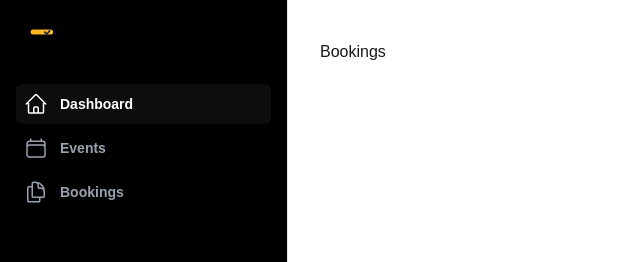
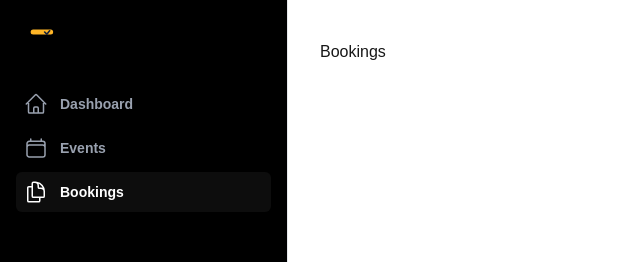
Before and after one commit to shristi-gupta21/slotly, a Next.js app: page /bookings in a window 1280 px wide. Shown: the top 262 px of the page, without its empty margins (0-640 px from the left). Built offline with nearby package versions, Linux system fonts and the light colour scheme.

Commit message:
side nav click css fix

```diff
--- a/components/sidebar/index.tsx
+++ b/components/sidebar/index.tsx
@@ -14,6 +14,7 @@ import {
   HomeIcon,
   XMarkIcon,
 } from "@heroicons/react/24/outline";
+import { usePathname } from "next/navigation";
 
 const navigation = [
   { name: "Dashboard", href: "/dashboard", icon: HomeIcon, current: true },
@@ -33,6 +34,7 @@ function classNames(...classes: string[]) {
 function Sidebar() {
   const [sidebarOpen, setSidebarOpen] = useState(false);
 
+  const pathname = usePathname();
   return (
     <>
       <div>
@@ -85,7 +87,7 @@ function Sidebar() {
                             <a
                               href={item.href}
                               className={classNames(
-                                item.current
+                                item.href === pathname
                                   ? "bg-white/5 text-white"
                                   : "text-gray-400 hover:bg-white/5 hover:text-white",
                                 "group flex gap-x-3 rounded-md p-2 text-sm/6 font-semibold",
@@ -128,7 +130,7 @@ function Sidebar() {
                         <a
                           href={item.href}
                           className={classNames(
-                            item.current
+                            item.href === pathname
                               ? "bg-white/5 text-white"
                               : "text-gray-400 hover:bg-white/5 hover:text-white",
                             "group flex gap-x-3 rounded-md p-2 text-sm/6 font-semibold",
```
